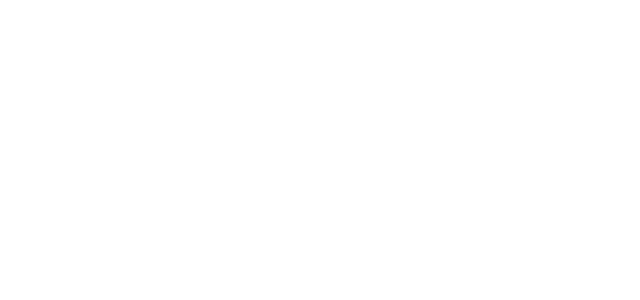
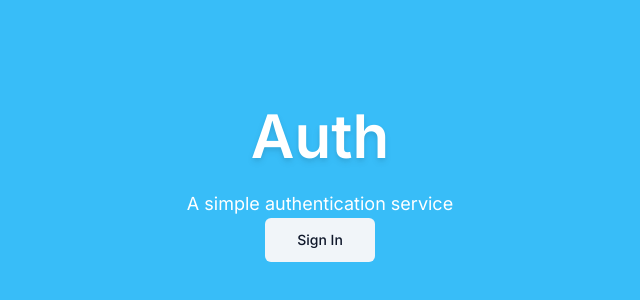
Before and after one commit to berkaysson/nextjs-auth-starter, a Next.js app: page / in a window 1280 px wide. Shown: the part 216-516 px from the top of the page, without its empty margins (320-960 px from the left). Built offline with nearby package versions, Linux system fonts and the light colour scheme.

Commit message:
Add login button

```diff
--- a/app/globals.css
+++ b/app/globals.css
@@ -1,6 +1,10 @@
 @tailwind base;
 @tailwind components;
 @tailwind utilities;
+
+html,body,:root {
+  height: 100%;
+}
 
 @layer base {
   :root {
--- a/app/page.tsx
+++ b/app/page.tsx
@@ -1,3 +1,22 @@
+import { LoginButton } from "@/components/auth/login-button";
+import { Button } from "@/components/ui/button";
+
 export default function Home() {
-  return <main></main>;
+  return (
+    <main className="flex h-full flex-col items-center justify-center bg-sky-400 ">
+      <div className="space-y-6 text-center">
+        <h1 className="text-6xl font-semibold text-white drop-shadow-md">
+          Auth
+        </h1>
+        <p className="text-white text-lg">A simple authentication service</p>
+      </div>
+      <div>
+        <LoginButton>
+          <Button variant={"secondary"} size={"lg"}>
+            Sign In
+          </Button>
+        </LoginButton>
+      </div>
+    </main>
+  );
 }
--- /dev/null
+++ b/components/auth/login-button.tsx
@@ -0,0 +1,26 @@
+"use client";
+
+import { useRouter } from "next/navigation";
+
+interface LoginButtonProps {
+  children: React.ReactNode;
+  mode?: "modal" | "redirect";
+  asChild?: boolean;
+}
+
+export const LoginButton = ({
+  children,
+  mode = "redirect",
+  asChild,
+}: LoginButtonProps) => {
+    const router = useRouter();
+
+  const onClick = () => {
+    router.push("/auth/login");
+  };
+  return (
+    <span onClick={onClick} className="cursor-pointer">
+      {children}
+    </span>
+  );
+};
--- /dev/null
+++ b/components/ui/button.tsx
@@ -0,0 +1,56 @@
+import * as React from "react"
+import { Slot } from "@radix-ui/react-slot"
+import { cva, type VariantProps } from "class-variance-authority"
+
+import { cn } from "@/lib/utils"
+
+const buttonVariants = cva(
+  "inline-flex items-center justify-center whitespace-nowrap rounded-md text-sm font-medium ring-offset-background transition-colors focus-visible:outline-none focus-visible:ring-2 focus-visible:ring-ring focus-visible:ring-offset-2 disabled:pointer-events-none disabled:opacity-50",
+  {
+    variants: {
+      variant: {
+        default: "bg-primary text-primary-foreground hover:bg-primary/90",
+        destructive:
+          "bg-destructive text-destructive-foreground hover:bg-destructive/90",
+        outline:
+          "border border-input bg-background hover:bg-accent hover:text-accent-foreground",
+        secondary:
+          "bg-secondary text-secondary-foreground hover:bg-secondary/80",
+        ghost: "hover:bg-accent hover:text-accent-foreground",
+        link: "text-primary underline-offset-4 hover:underline",
+      },
+      size: {
+        default: "h-10 px-4 py-2",
+        sm: "h-9 rounded-md px-3",
+        lg: "h-11 rounded-md px-8",
+        icon: "h-10 w-10",
+      },
+    },
+    defaultVariants: {
+      variant: "default",
+      size: "default",
+    },
+  }
+)
+
+export interface ButtonProps
+  extends React.ButtonHTMLAttributes<HTMLButtonElement>,
+    VariantProps<typeof buttonVariants> {
+  asChild?: boolean
+}
+
+const Button = React.forwardRef<HTMLButtonElement, ButtonProps>(
+  ({ className, variant, size, asChild = false, ...props }, ref) => {
+    const Comp = asChild ? Slot : "button"
+    return (
+      <Comp
+        className={cn(buttonVariants({ variant, size, className }))}
+        ref={ref}
+        {...props}
+      />
+    )
+  }
+)
+Button.displayName = "Button"
+
+export { Button, buttonVariants }
```
Lines whose indentation alone changed are shown as unchanged.
